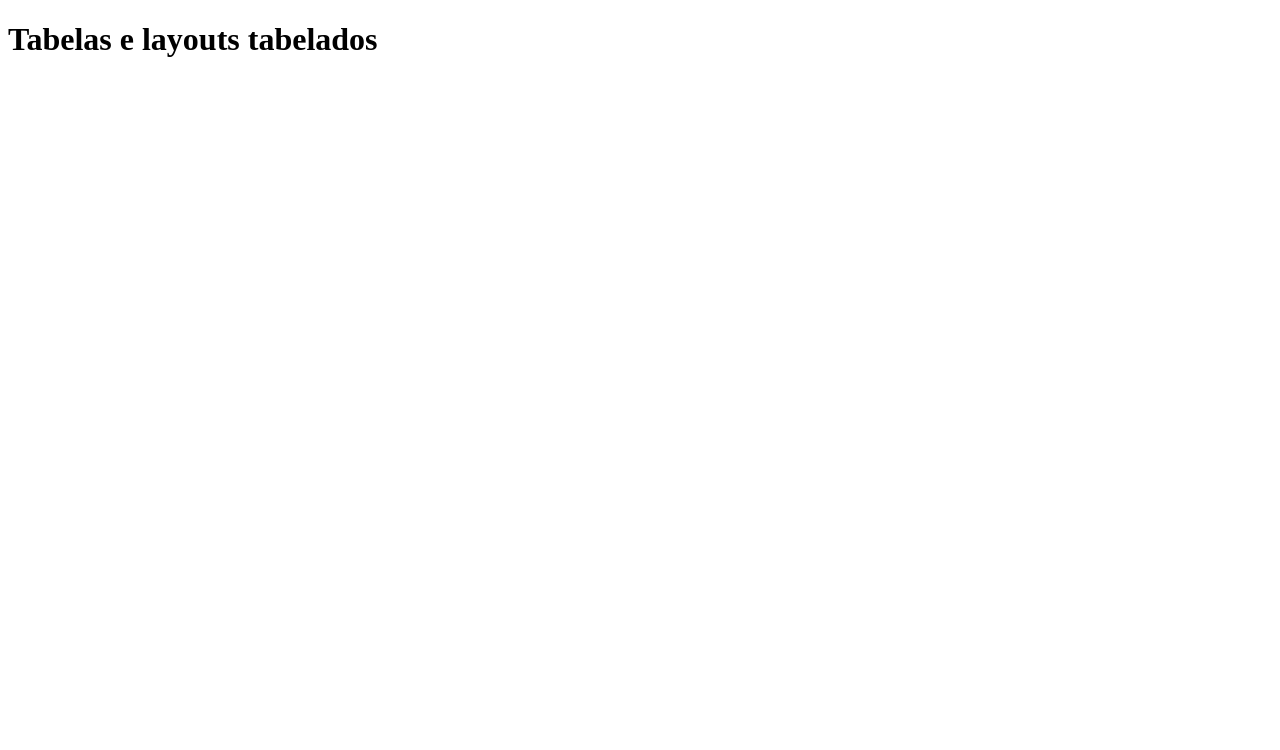
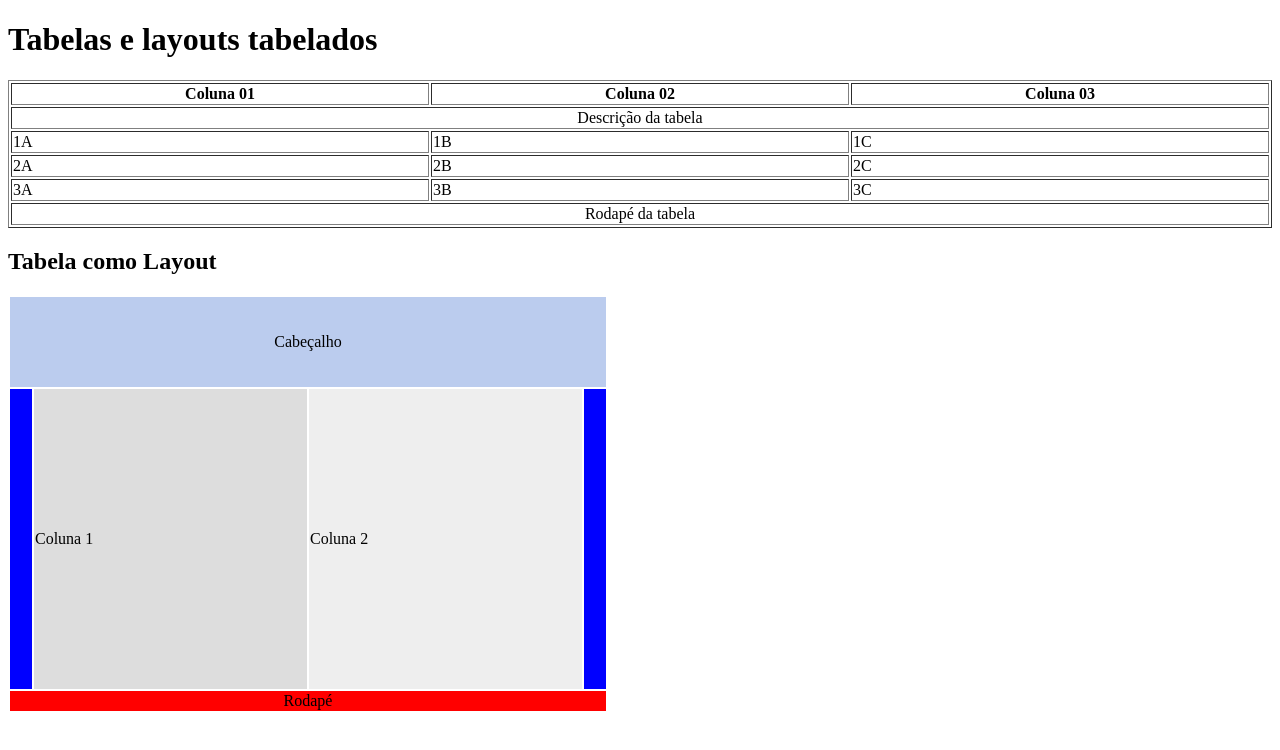
Before and after one commit to RafaelMoraesDevv/CursoEBAC, a plain HTML site: page Modulo-03-ProgramacaoHTML/aulaTabelasLayoutsTabelados.html in a window 1280 px wide. Drawn offline with Linux system fonts and the light colour scheme.

Commit message:
Adicionando aula Tabelas e layouts tabelados

```diff
--- a/Modulo-03-ProgramacaoHTML/aulaTabelasLayoutsTabelados.html
+++ b/Modulo-03-ProgramacaoHTML/aulaTabelasLayoutsTabelados.html
@@ -1,5 +1,5 @@
 <!DOCTYPE html>
-<html lang="pr-br">
+<html lang="pt-br">
 <head>
     <meta charset="UTF-8">
     <meta http-equiv="X-UA-Compatible" content="IE=edge">
@@ -8,5 +8,62 @@
 </head>
 <body>
     <h1>Tabelas e layouts tabelados</h1>
+
+    <table border="1" width="100%">
+        <thead>
+            <tr>
+                <th>Coluna 01</th>
+                <th>Coluna 02</th>
+                <th>Coluna 03</th>
+            </tr>
+
+            <tr>
+                <td colspan="3" align="center">Descrição da tabela</td>
+            </tr>
+        </thead>
+
+        <tbody>
+            <tr >
+                <td>1A</td>
+                <td>1B</td>
+                <td>1C</td>
+            </tr>
+            <tr>
+                <td>2A</td>
+                <td >2B</td>
+                <td>2C</td>
+            </tr>
+            <tr>
+                <td >3A</td>
+                <td>3B</td>
+                <td>3C</td>
+            </tr>
+        </tbody>
+
+        <tfoot>
+            <tr>
+                <td colspan="3" align="center">Rodapé da tabela</td>
+            </tr>
+        </tfoot>
+    </table>
+
+    <h2>Tabela como Layout</h2>
+
+    <table width="600">
+        <tr height="90">
+            <td colspan="4" bgcolor="#BBCCEE" align="center"> Cabeçalho</td>
+        </tr>
+
+        <tr height="300">
+            <td width="20" bgcolor="#0000ff"></td>
+            <td bgcolor="#DDDDDD"> Coluna 1</td>
+            <td bgcolor="EEEEEE"> Coluna 2</td>
+            <td width="20" bgcolor="#0000ff"></td>
+        </tr>
+
+        <tr>
+            <td colspan="4" bgcolor="#FF0000" align="center">Rodapé</td>
+        </tr>
+    </table>
 </body>
 </html>
```
